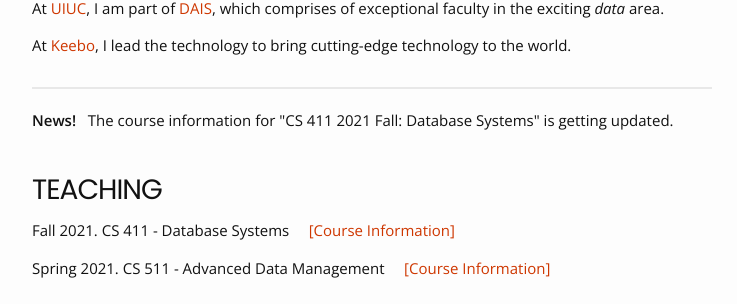
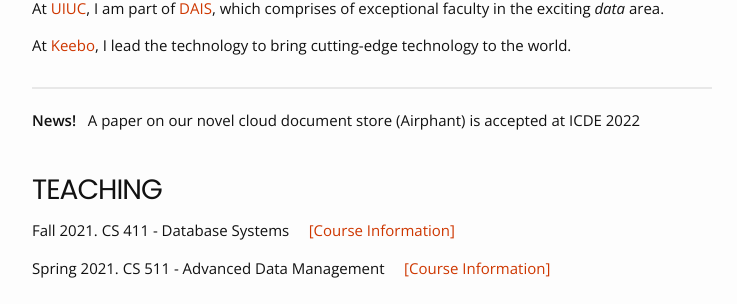
Before and after one commit to pyongjoo/pyongjoo.github.io, a Jekyll site: the page built from index.html, in a window 1280 px wide. Shown: the part 400-704 px from the top of the page, without its empty margins (268-1005 px from the left). Built offline with Jekyll 4.4.1, drawn with Linux system fonts in a browser that asks for light colours.

Commit message:
Update index.html

```diff
--- a/index.html
+++ b/index.html
@@ -48,7 +48,8 @@ layout: home
 	<hr />
 	<div class="row news-block">
 	    <div class="col-md-12 col-lg-12">
-	    	<p><b>News!</b> &nbsp; The course information for "CS 411 2021 Fall: Database Systems" is getting updated.</p>
+	        <p><b>News!</b> &nbsp; A paper on our novel cloud document store (Airphant) is accepted at ICDE 2022 </p>
+                <!-- <p><b>News!</b> &nbsp; The course information for "CS 411 2021 Fall: Database Systems" is getting updated.</p> -->
 	        <!-- <p><b>News!</b> &nbsp; I am organizing 2021 Summer Research for my group.
 			Please see <a href="https://createlab.cs.illinois.edu/2021-summer-research-at-createlab/">this post</a>.</p>
 			<p><b>News!</b> &nbsp; Next year, I will be co-chairing SIGMOD 2022's Student Research Competition (SRC).
```
